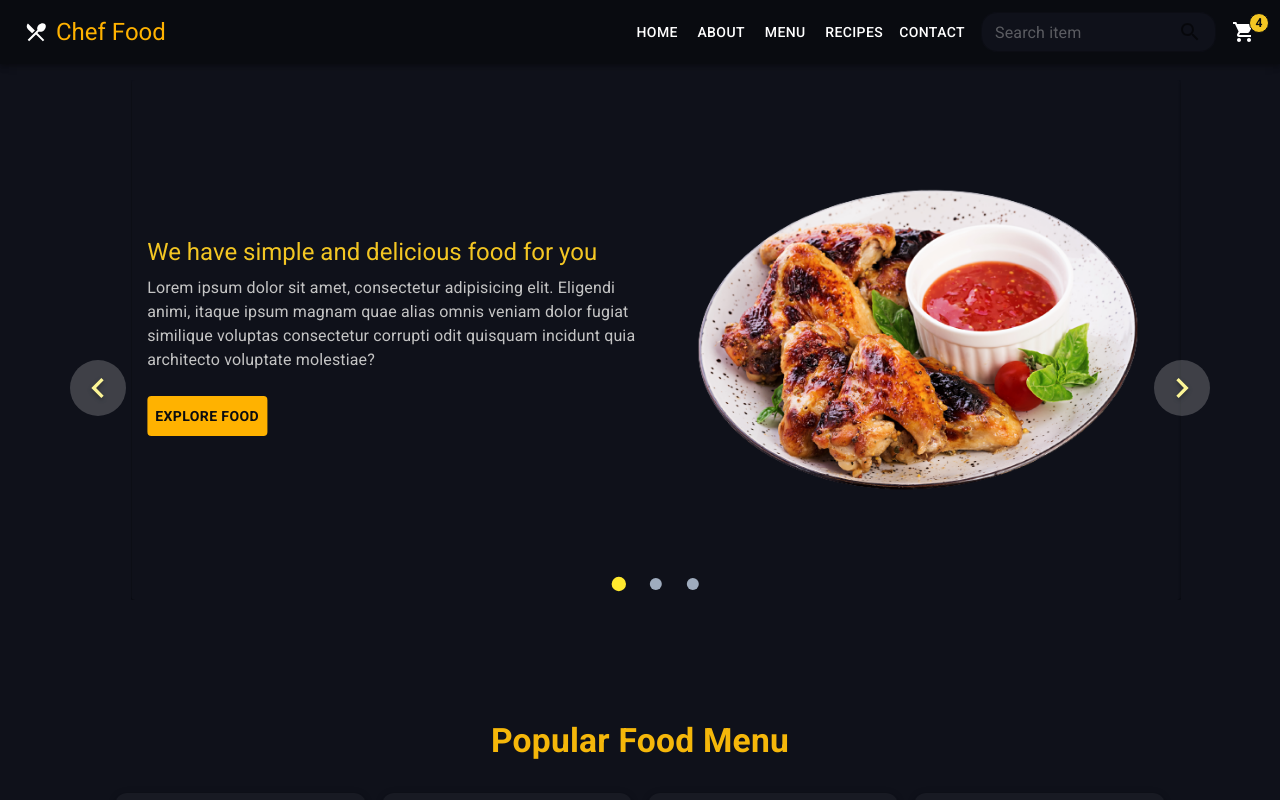
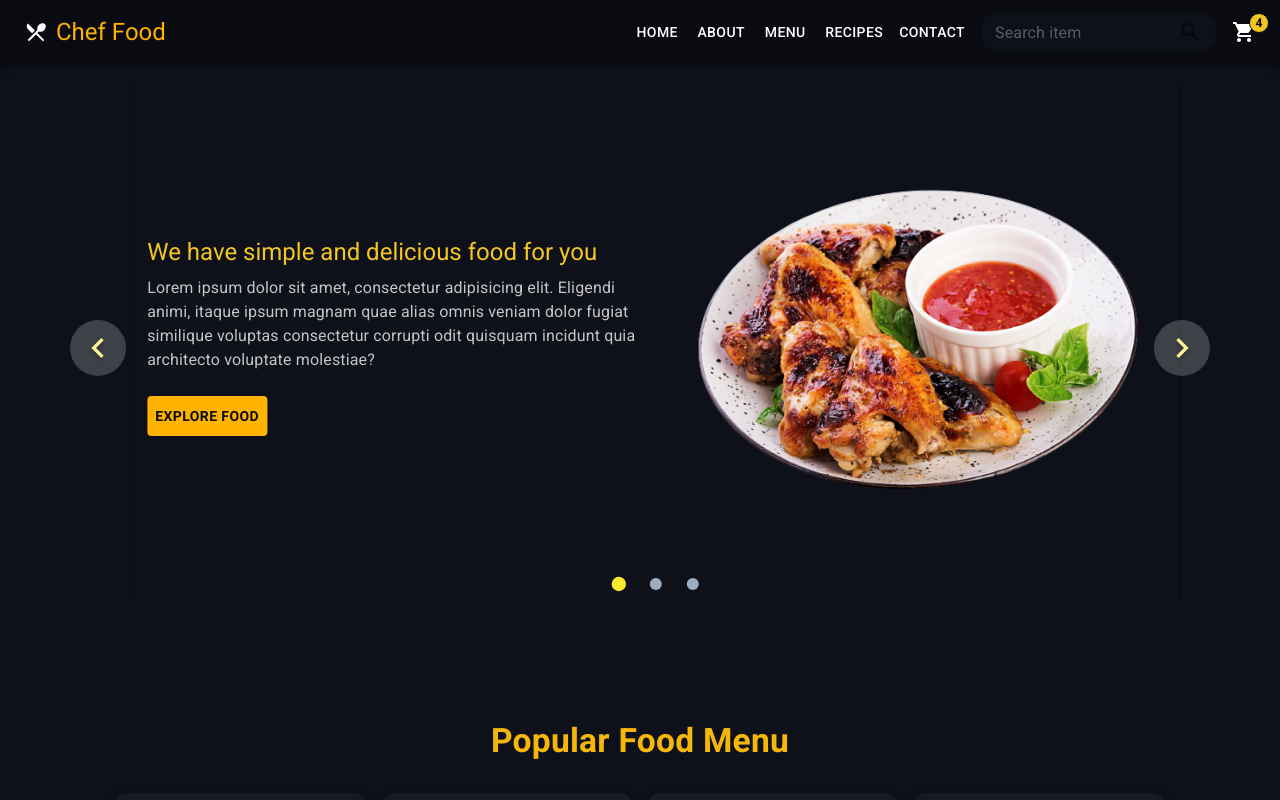
Before and after one commit to aleroses/chef-food, a React (Vite) app: page / in a window 1280 px wide. Shown: the top 800 px of the page. Built offline with nearby package versions, Linux system fonts and the light colour scheme.

Commit message:
Fix the position of the chevron icons

```diff
--- a/src/components/hero-slider/ChevronIcon.jsx
+++ b/src/components/hero-slider/ChevronIcon.jsx
@@ -51,11 +51,11 @@ export const ChevronIcon = ({
       onFocus={() => setAutoPlay(false)}
       onBlur={() => setAutoPlay(true)}
       sx={{
-        position: "fixed",
+        position: "absolute",
         ...position,
-        top: "45%",
+        top: { xs: "36%", md: "40%" },
         // transform: "translateY(-50%)",
-        zIndex: 1,
+        // zIndex: 2,
         bgcolor: {
           xs: "rgba(255, 255, 255, 0.05)",
           sm: "rgba(255, 255, 255, 0.2)",
--- a/src/components/hero-slider/HeroSlider.jsx
+++ b/src/components/hero-slider/HeroSlider.jsx
@@ -82,6 +82,7 @@ export const HeroSlider = () => {
       : currentIndex - 1;
 
   return (
+    <>
       <Box
         component="section"
         sx={{
@@ -105,6 +106,7 @@ export const HeroSlider = () => {
           // borderRadius: "1rem",
           // bgcolor: "red",
           p: 0,
+          // zIndex: 1,
         }}
         onMouseEnter={() => setAutoPlay(false)}
         onMouseLeave={() => setAutoPlay(true)}
@@ -247,9 +249,15 @@ export const HeroSlider = () => {
           ))}
         </Box>
 
+        <NavigationDots
+          // currentIndex={currentIndex}
+          currentIndex={realIndex}
+          goToSlide={goToSlide}
+        />
+      </Box>
       <ChevronIcon
         action="prev"
-        position={{ left: { xs: 5, sm: 20, md: 70 } }}
+        position={{ left: { xs: 15, sm: 20, md: 70 } }}
         setAutoPlay={setAutoPlay}
         setCurrentIndex={setCurrentIndex}
         currentIndex={currentIndex}
@@ -260,7 +268,9 @@ export const HeroSlider = () => {
       />
       <ChevronIcon
         action="next"
-        position={{ right: { xs: 5, sm: 20, md: 70 } }}
+        position={{
+          right: { xs: 15, sm: 20, md: 70 },
+        }}
         setAutoPlay={setAutoPlay}
         setCurrentIndex={setCurrentIndex}
         currentIndex={currentIndex}
@@ -269,12 +279,6 @@ export const HeroSlider = () => {
         actualSlides={actualSlides}
         // onClick={handleNext}
       />
-
-      <NavigationDots
-        // currentIndex={currentIndex}
-        currentIndex={realIndex}
-        goToSlide={goToSlide}
-      />
-    </Box>
+    </>
   );
 };
```
Lines whose indentation alone changed are shown as unchanged.
